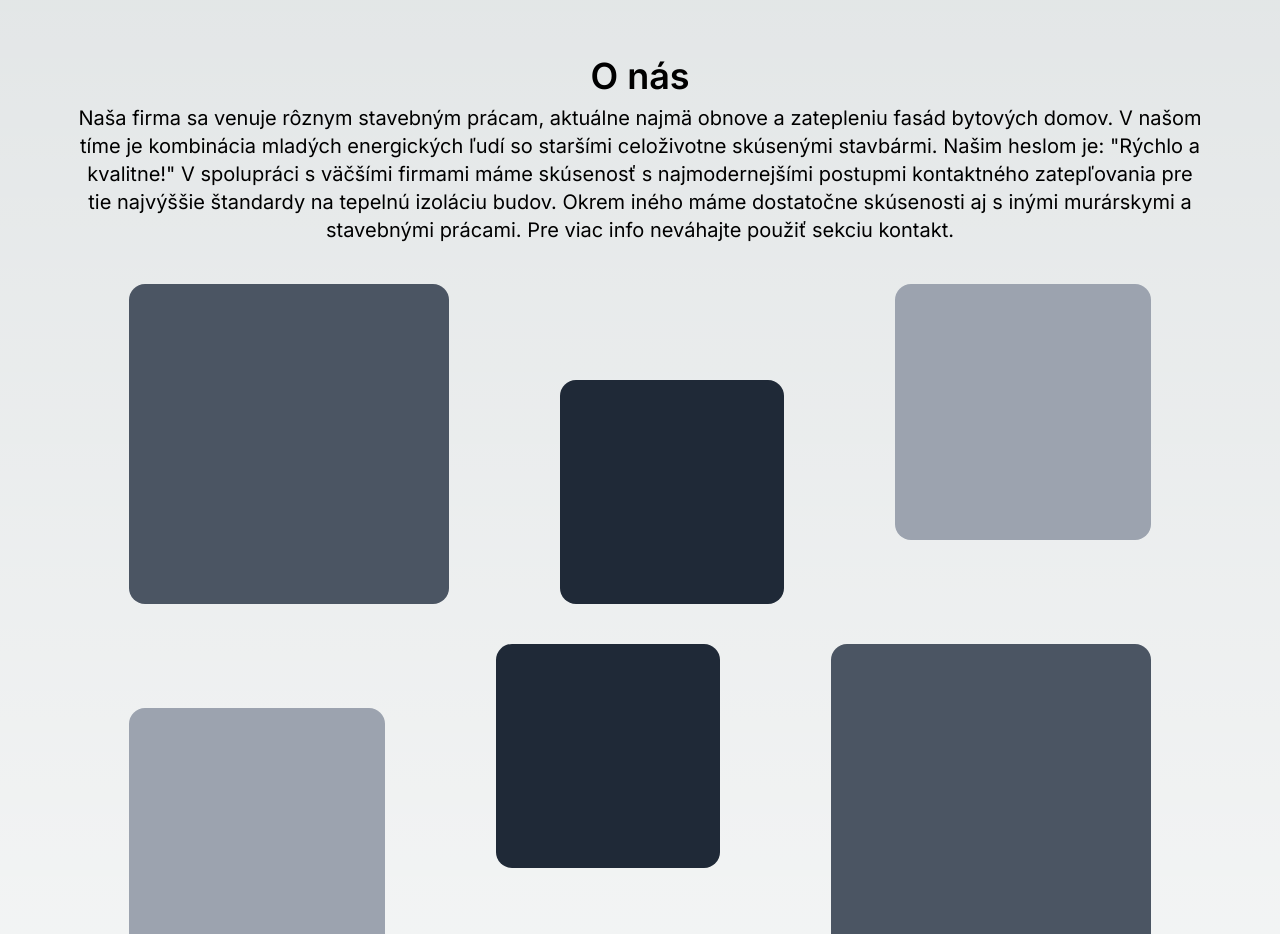
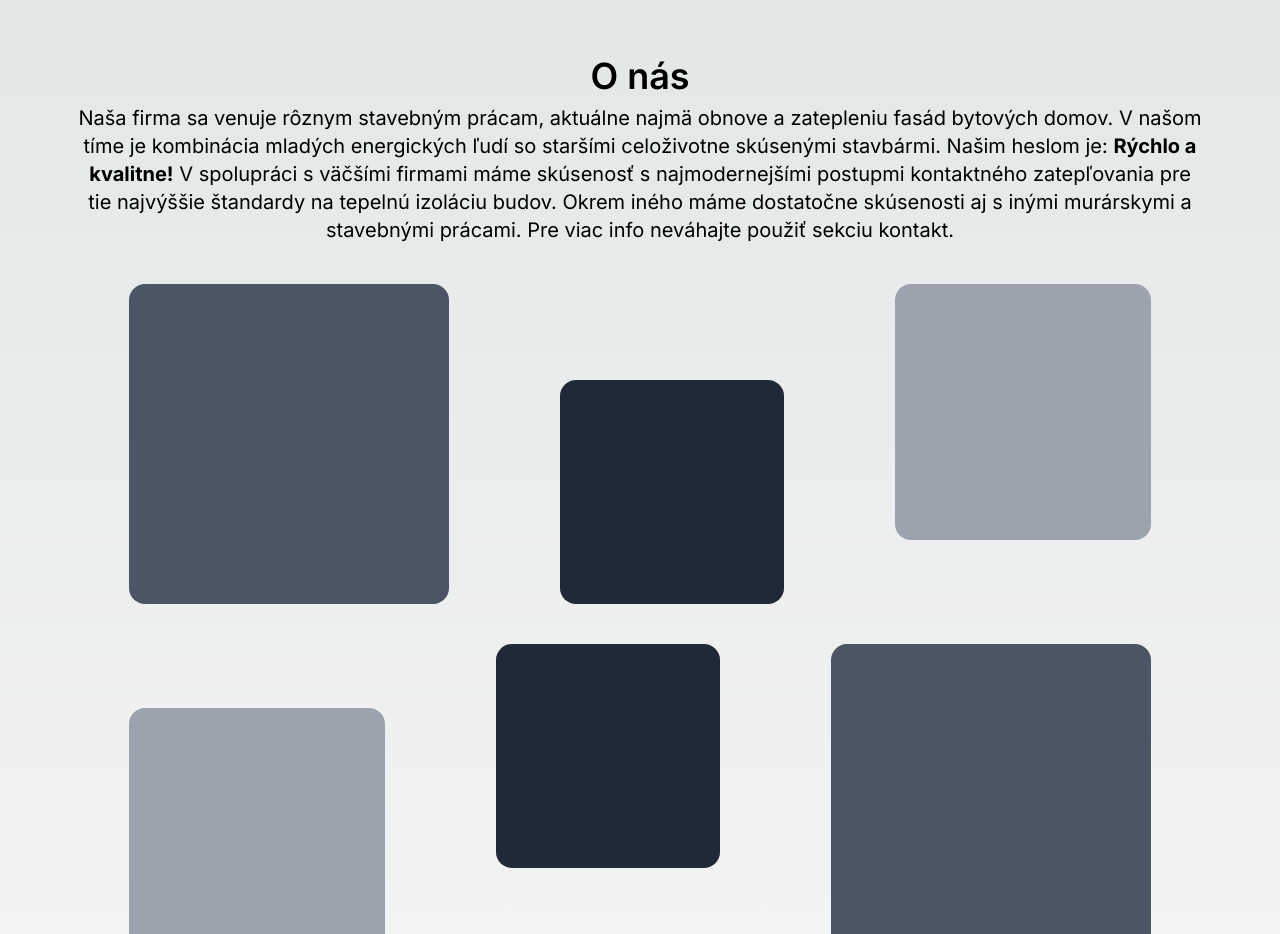
Before and after one commit to dominikhustava/GunarsonSite, a Next.js app: page / in a window 1280 px wide. Shown: the part 820-1754 px from the top of the page. Built offline with nearby package versions, Linux system fonts and the light colour scheme.

Commit message:
small fix of quotes

```diff
--- a/src/app/page.tsx
+++ b/src/app/page.tsx
@@ -15,7 +15,7 @@ const Home: React.FC = () => {
           <ImageSlideshow />
           <div className="text-center md:mx-6 lg:mx-16 mb-10 md:mb-22">
             <h1 id="onas" className="text-4xl font-semibold mb-2 mt-16 lg:pt-8">O nás</h1>
-            <p className="text-lg md:text-xl">Naša firma sa venuje rôznym stavebným prácam, aktuálne najmä obnove a zatepleniu fasád bytových domov. V našom tíme je kombinácia mladých energických ľudí so staršími celoživotne skúsenými stavbármi. Našim heslom je: <span>"Rýchlo a kvalitne!"</span> V spolupráci s väčšími firmami máme skúsenosť s najmodernejšími postupmi kontaktného zatepľovania pre tie najvýššie štandardy na tepelnú izoláciu budov. Okrem iného máme dostatočne skúsenosti aj s inými murárskymi a stavebnými prácami. Pre viac info neváhajte použiť sekciu kontakt.</p>
+            <p className="text-lg md:text-xl">Naša firma sa venuje rôznym stavebným prácam, aktuálne najmä obnove a zatepleniu fasád bytových domov. V našom tíme je kombinácia mladých energických ľudí so staršími celoživotne skúsenými stavbármi. Našim heslom je: <span className="font-bold">Rýchlo a kvalitne!</span> V spolupráci s väčšími firmami máme skúsenosť s najmodernejšími postupmi kontaktného zatepľovania pre tie najvýššie štandardy na tepelnú izoláciu budov. Okrem iného máme dostatočne skúsenosti aj s inými murárskymi a stavebnými prácami. Pre viac info neváhajte použiť sekciu kontakt.</p>
 
             <div className="flex flex-row justify-center md:justify-around mt-4 md:mt-10 gap-x-1">
                 <div className="flex w-32 h-32 md:w-80 md:h-80 bg-gray-600 rounded-2xl "></div>
```
